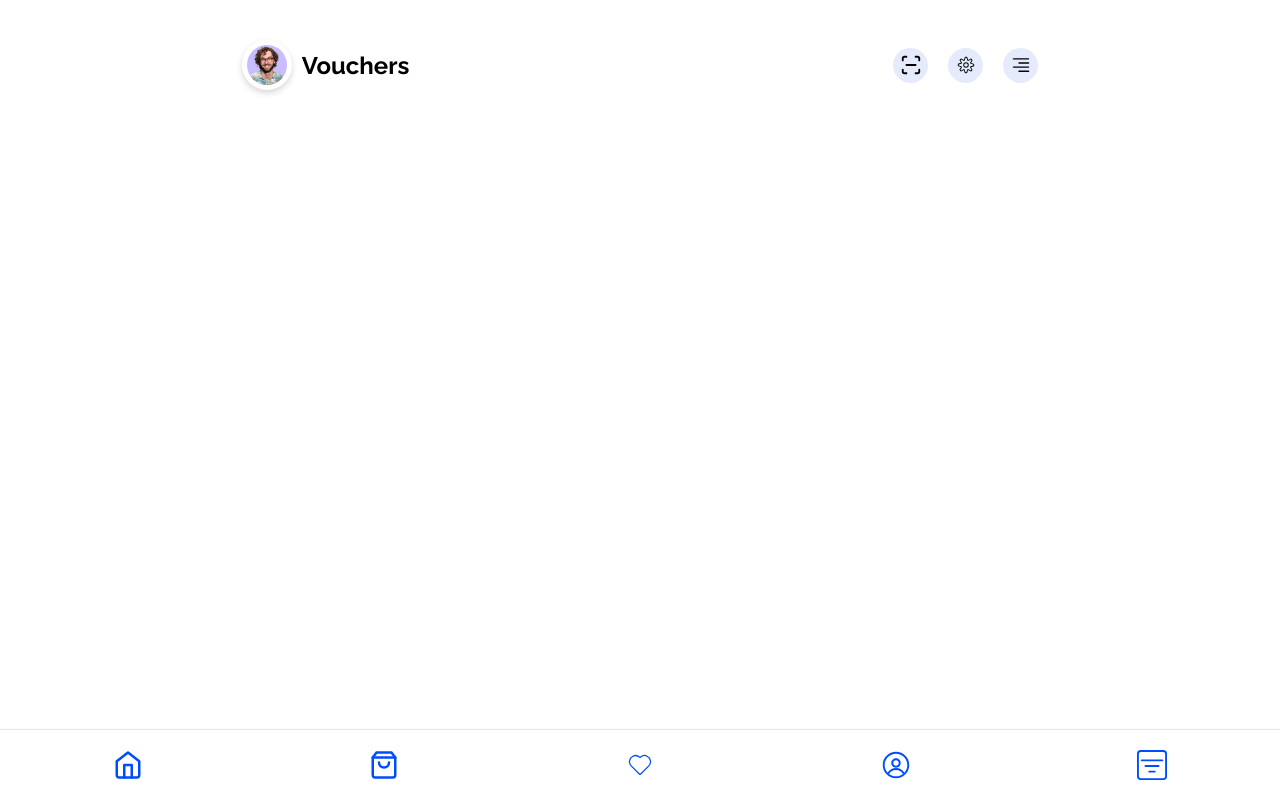
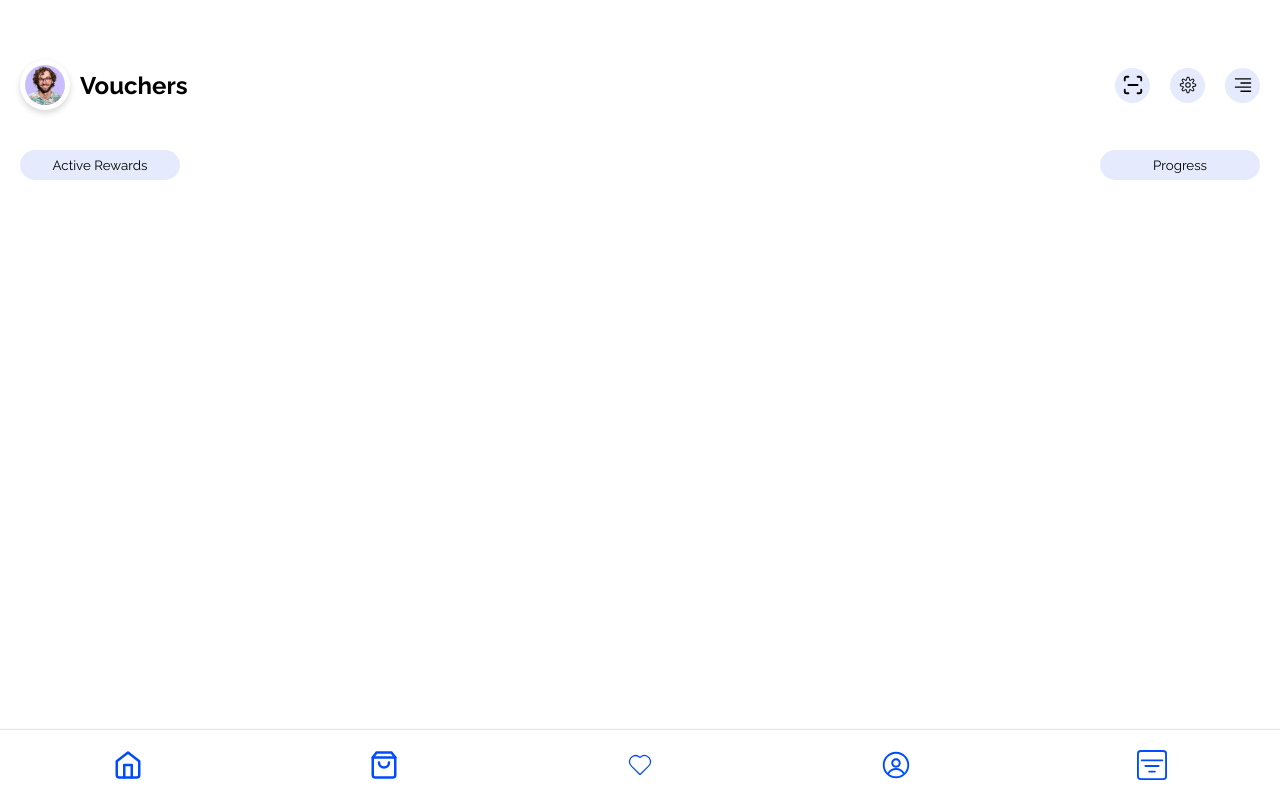
Before and after one commit to 99aliyousif99/Shoppe, a React (Vite) app: page /profile in a window 1280 px wide. Built offline with nearby package versions, Linux system fonts and the light colour scheme.

Commit message:
feat: enhance Profile component layout with new rewards section and improved styling

```diff
--- a/src/pages/Profile/Profile.css
+++ b/src/pages/Profile/Profile.css
@@ -1,7 +1,11 @@
+.profile{
+    padding: 20px;
+}
+
 .header {
   display: flex;
   align-items: center;
-  justify-content: space-around;
+  justify-content: space-between;
   padding-top: 40px;
 }
 .header .name{
@@ -33,10 +37,26 @@
 .settings .container{
     display: flex;
     align-items: center;
-    justify-content: center;
+    justify-content: space-around;
     width: 35px;
     height: 35px;
     background-color: #E5EBFC;
     border-radius: 50px;
     font-size: 22px;
 }
+
+.rewards {
+    display: flex;
+    align-items: center;
+    justify-content: space-between;
+    padding-top: 40PX;
+}
+
+.rewards button{
+    width: 160px;
+    height: 30px;
+    border-radius: 18px;
+    background-color: #E5EBFC;
+    border: none;
+    cursor: pointer;
+}
--- a/src/pages/Profile/Profile.jsx
+++ b/src/pages/Profile/Profile.jsx
@@ -8,6 +8,7 @@ import { BsTextRight } from "react-icons/bs";
 const Profile = () => {
   return (
     <>
+      <div className="profile">
         <div className="header">
           <div className="name">
             <div className="avatar">
@@ -26,7 +27,11 @@ const Profile = () => {
               <BsTextRight />
             </div>
           </div>
-
+        </div>
+        <div className="rewards">
+          <button>Active Rewards</button>
+          <button>Progress</button>
+        </div>
       </div>
     </>
   );
```
Lines whose indentation alone changed are shown as unchanged.
